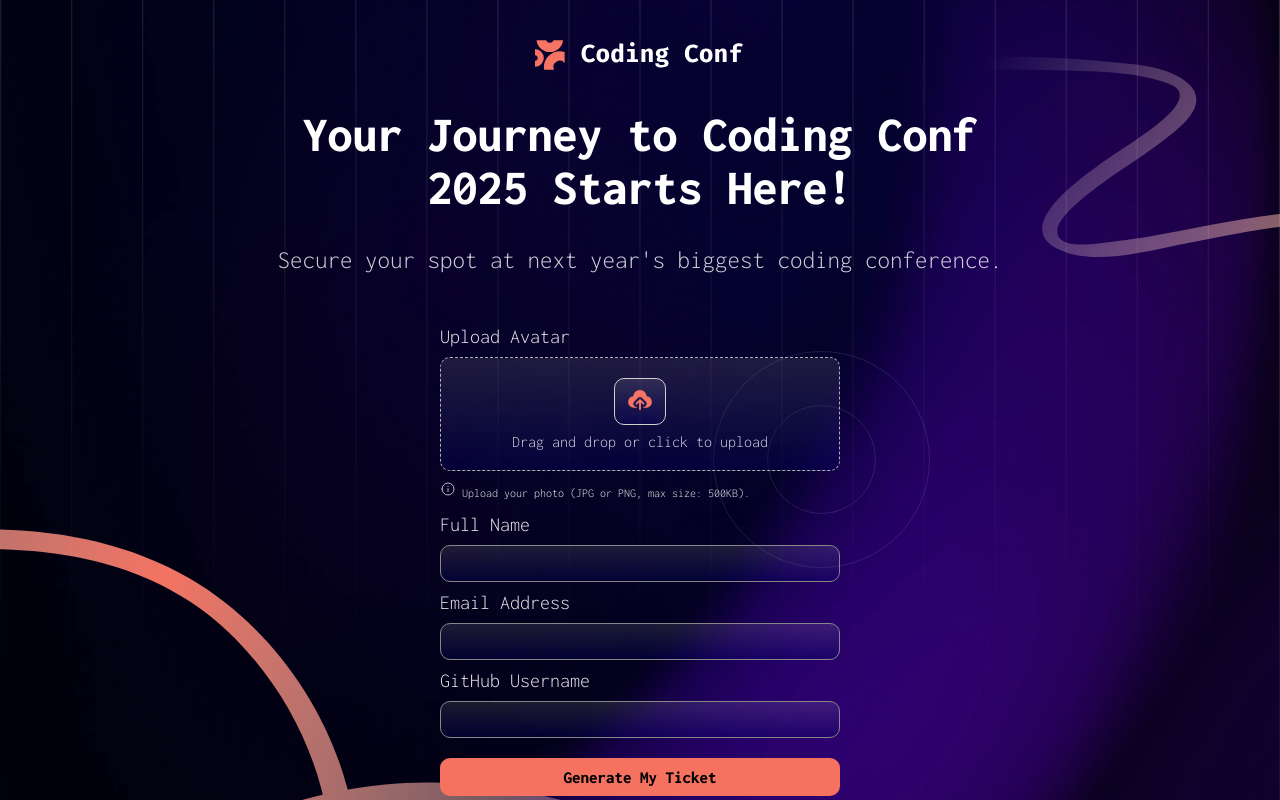
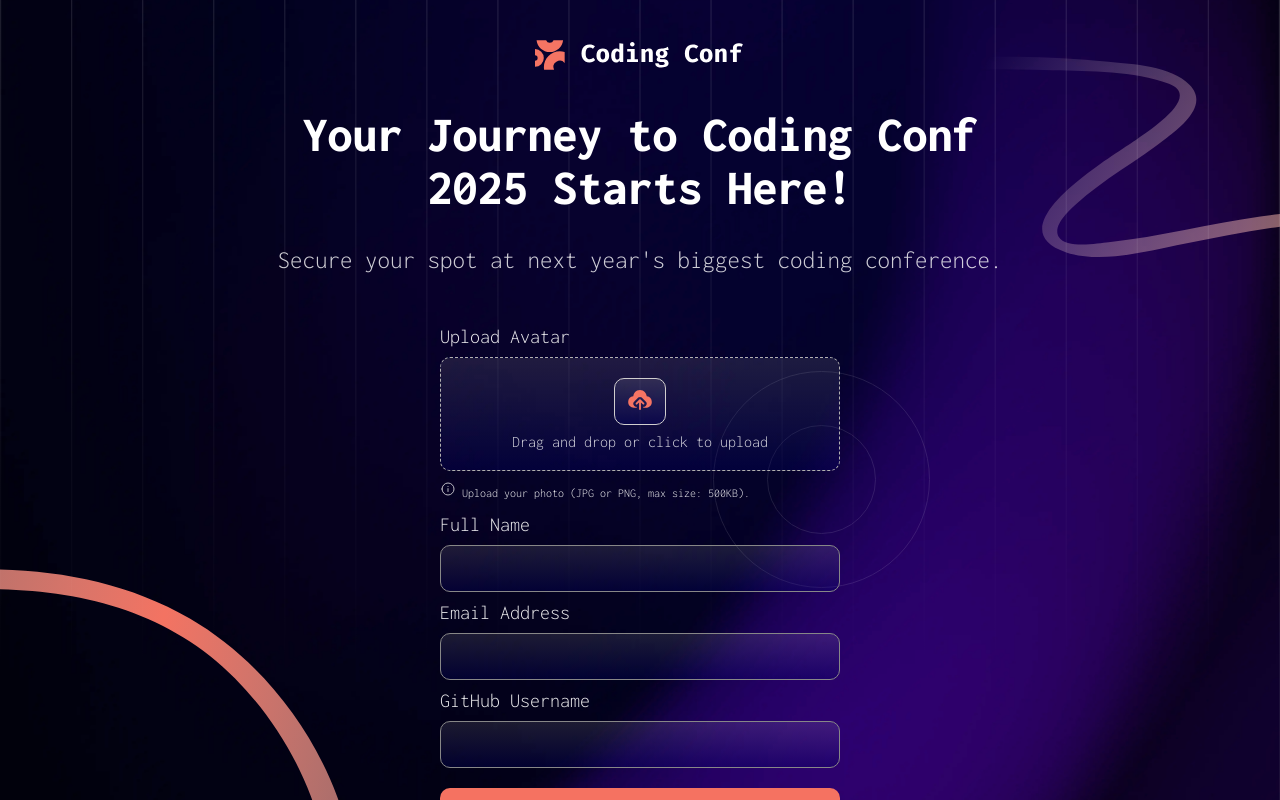
Before and after one commit to AnitaAlexieva/Conference-Ticket-Generator, a React (Vite) app in the folder client/: page / in a window 1280 px wide. Shown: the top 800 px of the page. Built offline with nearby package versions, Linux system fonts and the light colour scheme; a web font is replaced by a local one.

Commit message:
Update the padding in the inputs and submit botton

```diff
--- a/client/src/index.css
+++ b/client/src/index.css
@@ -87,7 +87,7 @@ form{
 }
 
 input{
-    padding: 10px;
+    padding: 15px;
     border-radius: 10px;
     border: 1px solid #878787;
     background: linear-gradient(
@@ -131,7 +131,7 @@ input{
     color: black;
     font-family: "Inconsolata", monospace;
     font-weight: 800;
-    padding: 10px;
+    padding: 15px;
     border: none;
     border-radius: 10px;
     margin: 10px 0;
```
